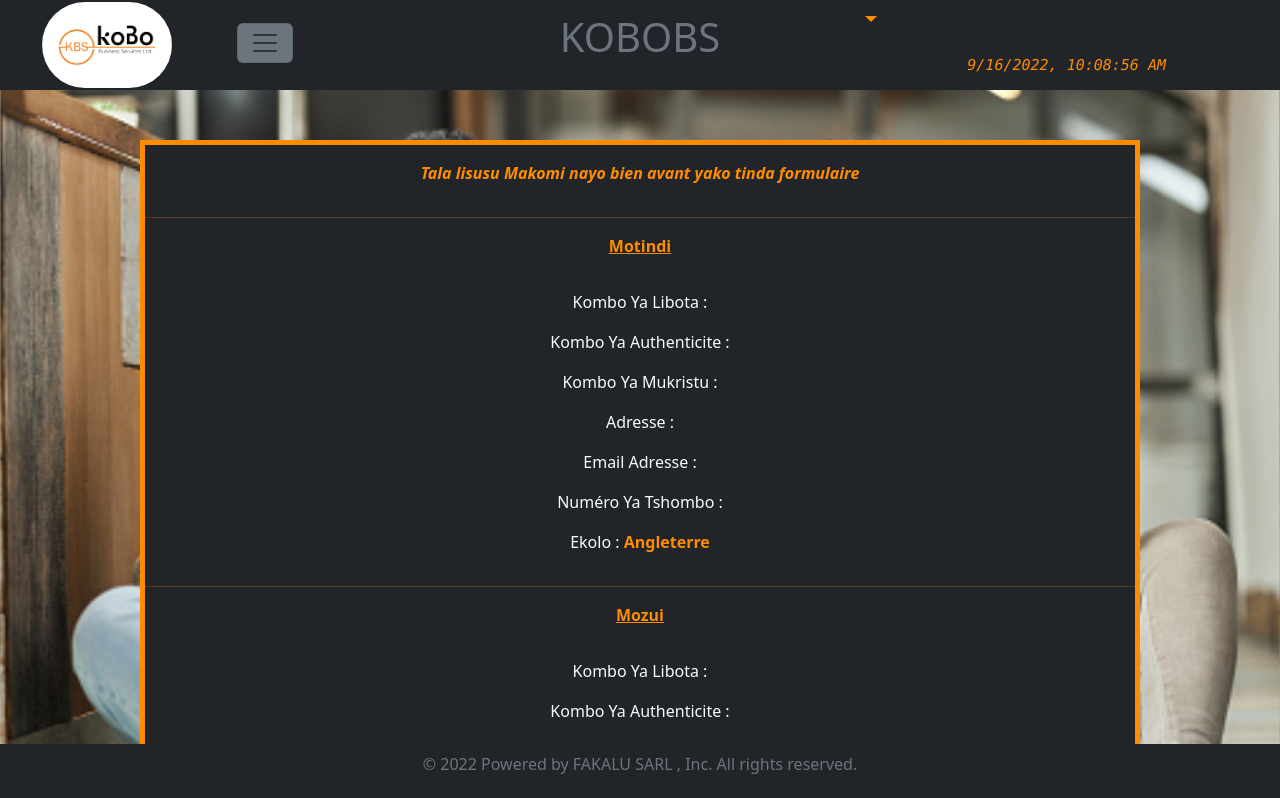
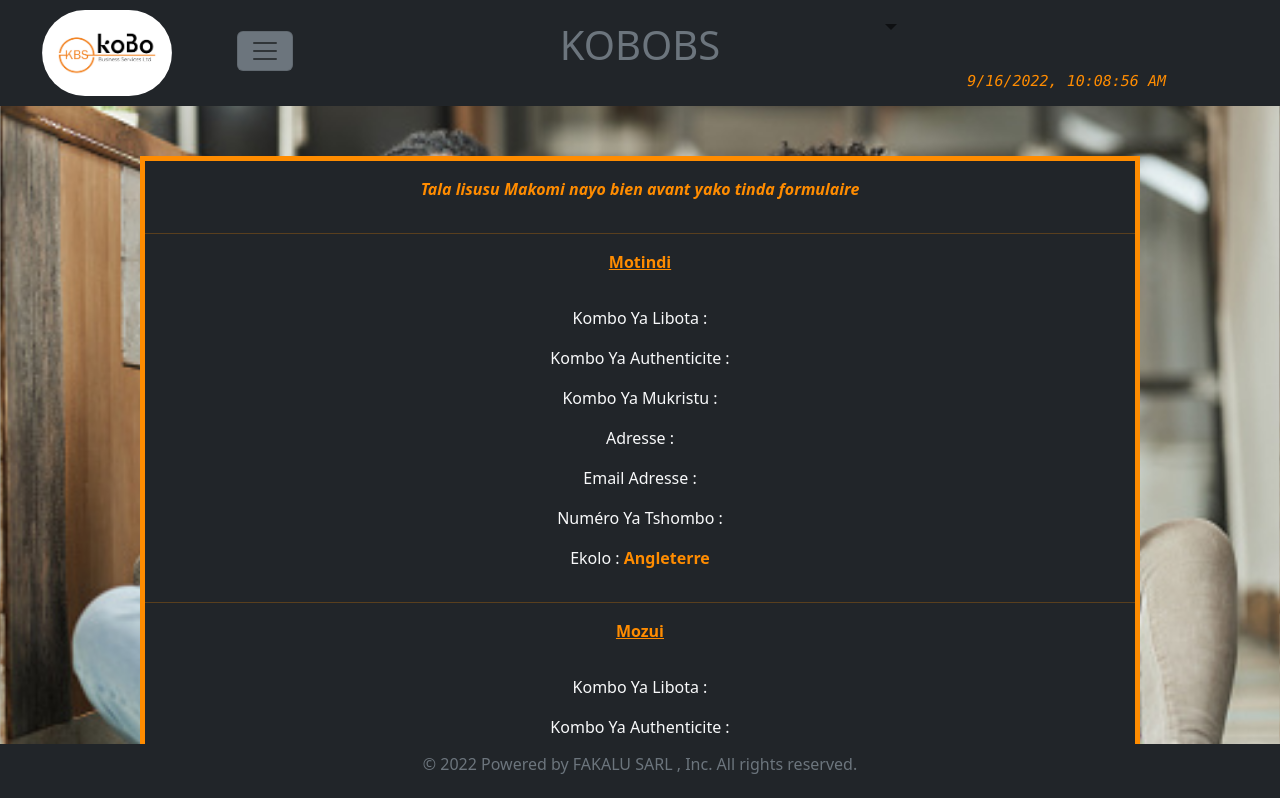
Before and after one commit to tresort13/kobobs-services, a React (Create React App) app: page /envoi_info in a window 1280 px wide. Shown: the top 798 px of the page. Built offline with nearby package versions, Linux system fonts and the light colour scheme.

Commit message:
first commit

```diff
--- a/src/pages/Header.js
+++ b/src/pages/Header.js
@@ -110,7 +110,7 @@ function Header(props)
 
         <Col xs={4} className="my-auto mx-auto text-end ">
          <div>
-         <pre className="text-dark display-6 text-center" style={{fontSize: 20}}><span ><i className="couleur2"><Navbar><NavDropdown title={props.langue} id="basic-nav-dropdown"><Dropdown.Menu><Dropdown.Item href="#action/3.1">English</Dropdown.Item></Dropdown.Menu></NavDropdown></Navbar></i></span></pre>
+         <pre className="text-dark display-6 text-center" style={{fontSize: 20}}><span ><i className="couleur2"><Navbar><Container><Nav className="me-auto"><NavDropdown title={props.langue} id="basic-nav-dropdown"><Dropdown.Menu><Dropdown.Item href="#action/3.1">English</Dropdown.Item></Dropdown.Menu></NavDropdown></Nav></Container></Navbar></i></span></pre>
            <i><pre className="couleur2 display-6 timing text-center" style={{fontSize: 15}}>{theTime}</pre></i>
         </div>
         </Col>
```
